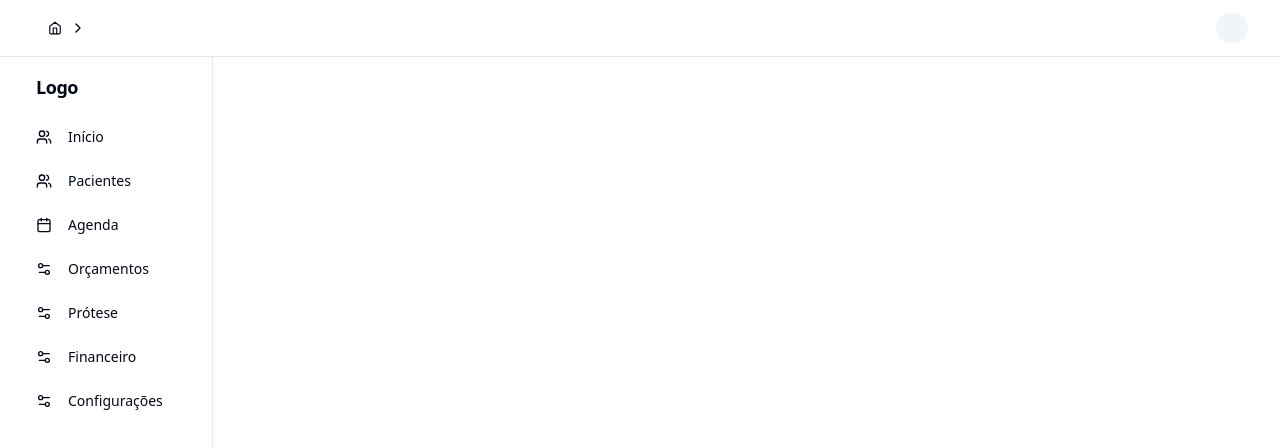
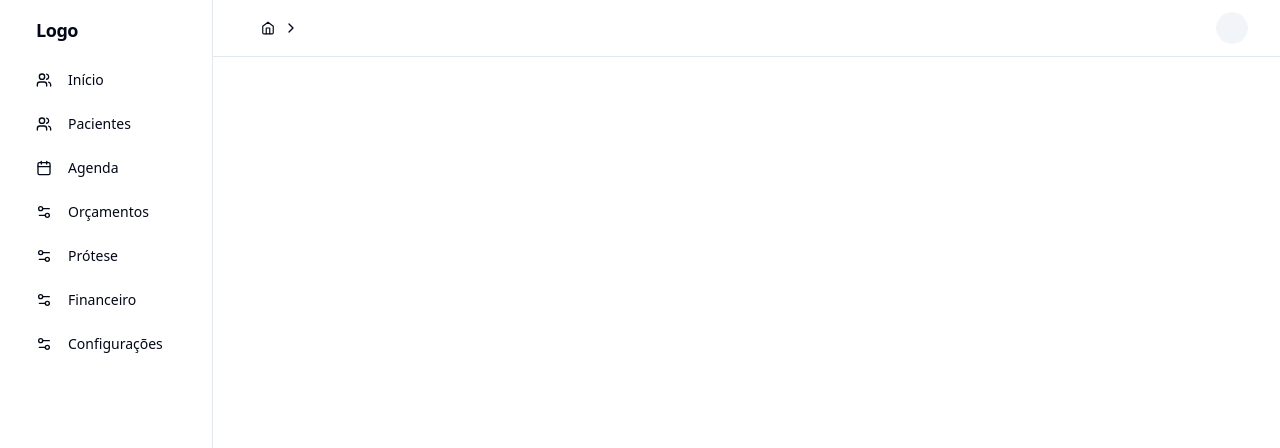
Before and after one commit to danielmaiajr/dentist-project-frontend, a React (Vite) app: page / in a window 1280 px wide. Shown: the top 448 px of the page. Built offline with nearby package versions, Linux system fonts and the light colour scheme; no server answers; sample sign-in values are in the browser's storage; a web font is replaced by a local one.

Commit message:
Changed design of sidebar and navbar

```diff
--- a/src/components/Home.tsx
+++ b/src/components/Home.tsx
@@ -41,10 +41,10 @@ const Home = () => {
 
   return (
     <div>
-      <NavBar title={title} />
       <div className="grid lg:grid-cols-5 xl:grid-cols-6 h-full">
         <Sidebar />
         <div className="lg:col-span-4 xl:col-span-5">
+          <NavBar title={title} />
           <Outlet />
         </div>
       </div>
```
